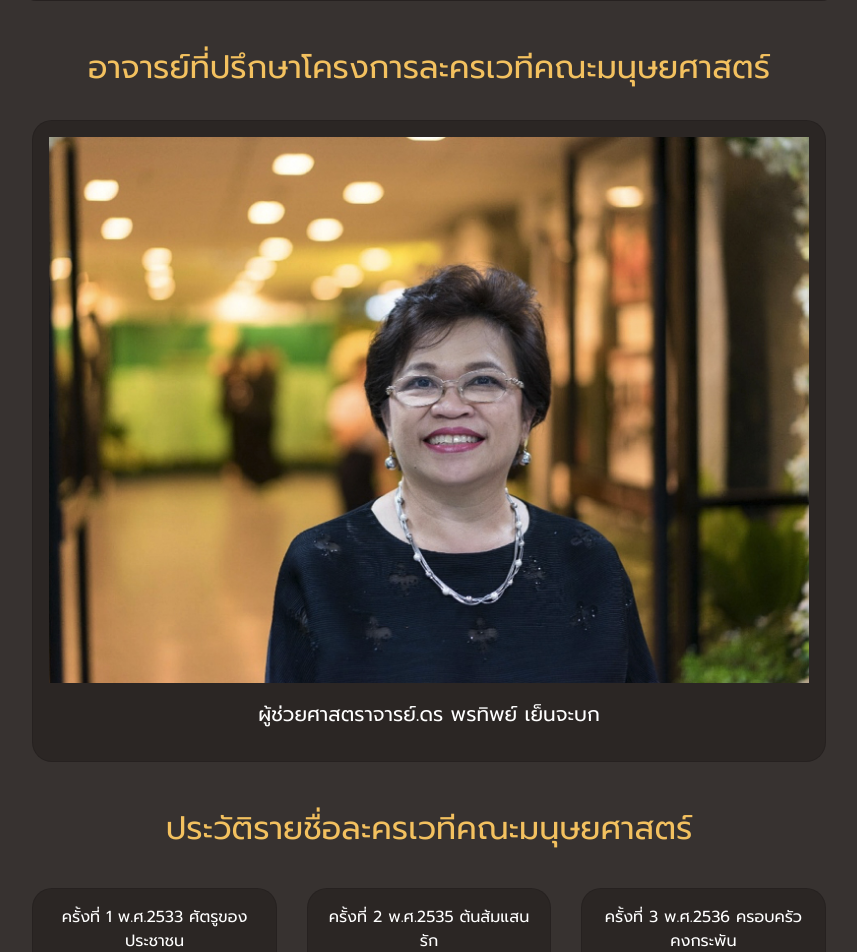
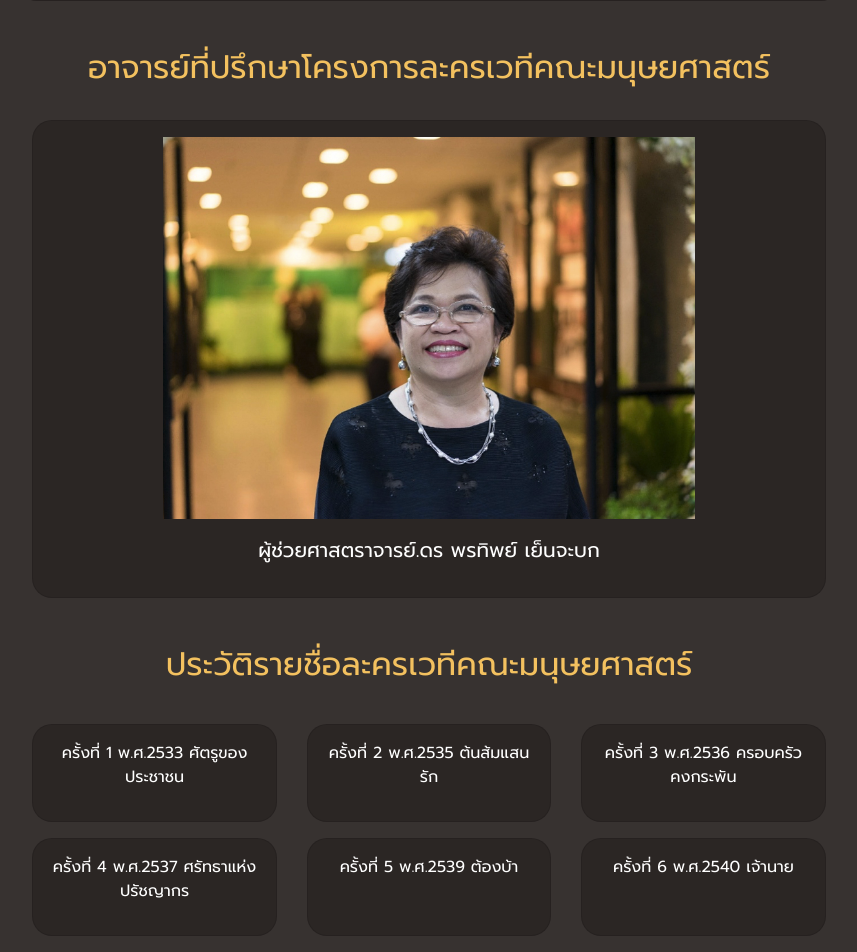
Before and after one commit to patdpat/humdramaku, a Laravel app: page /about in a window 1280 px wide. Shown: the part 817-1769 px from the top of the page, without its empty margins (211-1068 px from the left). Run offline with Laravel 8, Linux system fonts and the light colour scheme; some libraries are stand-ins or nearby versions.

Commit message:
resizable image advisor

```diff
--- a/resources/views/admin/about.blade.php
+++ b/resources/views/admin/about.blade.php
@@ -166,9 +166,9 @@
 
             <div class="col-sm mt-5" >
                 <h2 class="pb-3 text-center" style="color: #f3c15f">อาจารย์ที่ปรึกษาโครงการละครเวทีคณะมนุษยศาสตร์</h2>
-                <div class="card mt-3 pt-3 pl-3 pb-3 pr-3" style="border-radius: 20px">
+                <div class="card mt-3 pt-3 pl-3 pb-3 pr-3 text-center" style="border-radius: 20px">
                     <div>
-                        <img src="{{asset('images/messageImage_1550075652898.jpg')}}" style="width: 100%; transition: 1.0s" id="advisor">
+                        <img src="{{asset('images/messageImage_1550075652898.jpg')}}" style="width: 70%; transition: 1.0s" id="advisor">
                     </div>
 
                     <div class="mt-3 text-center" id="nameadvisor">
```
